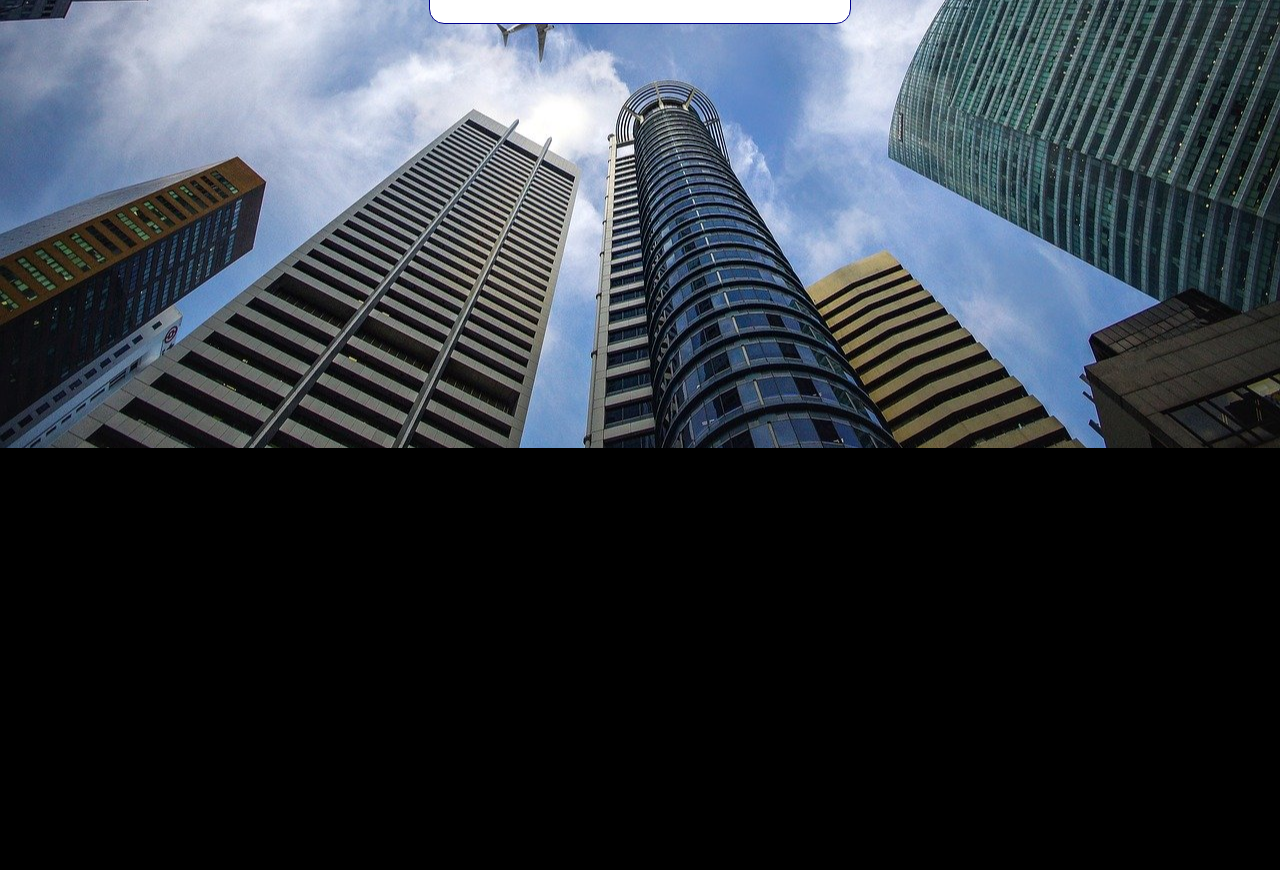
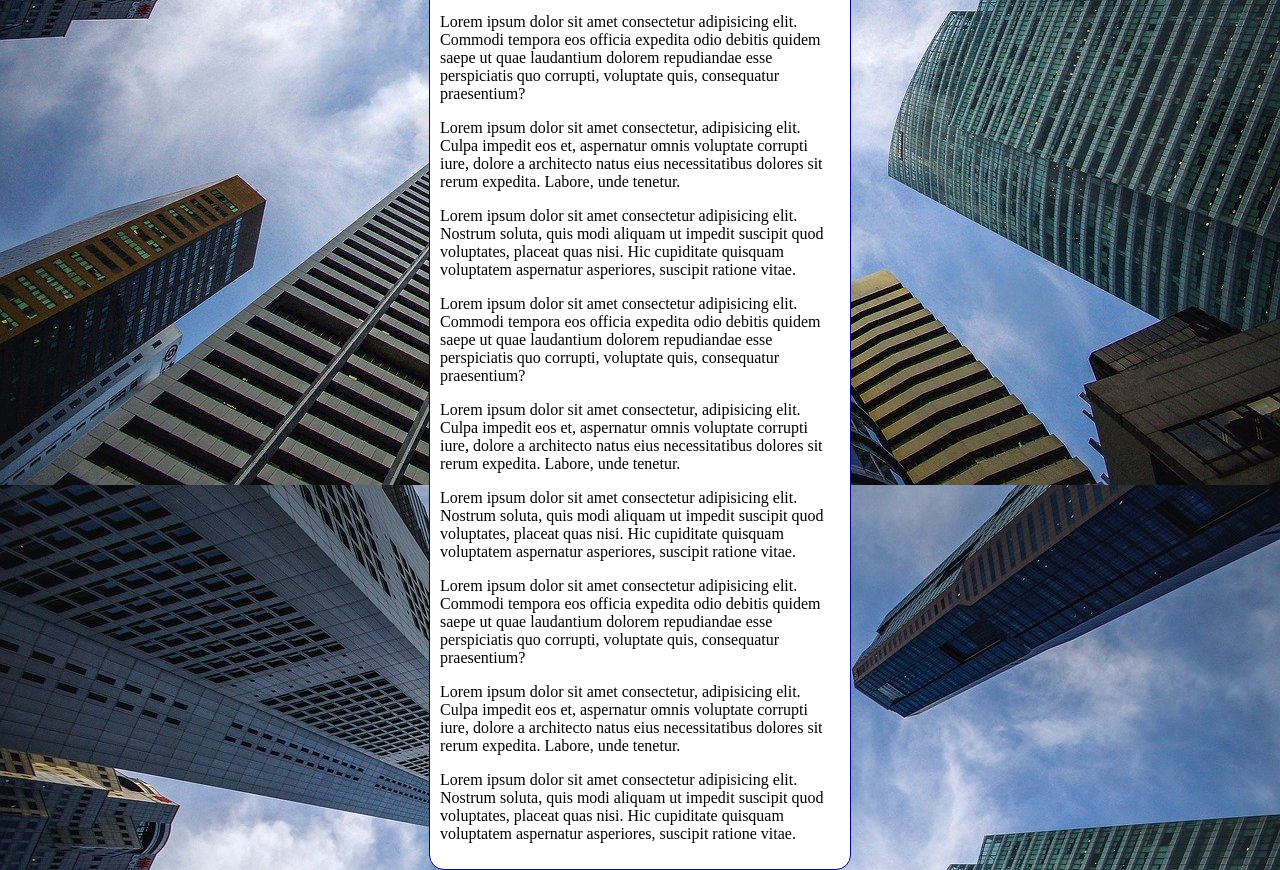
Before and after one commit to thalyssonmota/html-css, a plain HTML site: page exercicios/ex022/fundo006.html in a window 1280 px wide. Shown: the part 368-1238 px from the top of the page. Before the commit the page ends 816 px from the top, so only its background shows below. Drawn offline with Linux system fonts and the light colour scheme.

Commit message:
mudanças

```diff
--- a/exercicios/ex022/fundo006.html
+++ b/exercicios/ex022/fundo006.html
@@ -12,14 +12,22 @@
             background-position: center center;
             background-repeat: no-repeat;
             background-size: cover;
+            background-attachment:fixed;
+
+            /*Shorthand - background
+            color > image > position > repeat > size > attachment */
+
+            /*background: black  center center no-repeat fixed;
+            background-size: cover;*/
         }
         main{
             background-color: white;
-            width: 400px;
+            max-width: 400px;
             padding: 10px;
             margin: auto;
             border: 1px solid darkblue;
             border-radius: 15px;
+
         }
     </style>
 </head>
@@ -29,6 +37,14 @@
         <p>Lorem ipsum dolor sit amet consectetur adipisicing elit. Commodi tempora eos officia expedita odio debitis quidem saepe ut quae laudantium dolorem repudiandae esse perspiciatis quo corrupti, voluptate quis, consequatur praesentium?</p>
         <p>Lorem ipsum dolor sit amet consectetur, adipisicing elit. Culpa impedit eos et, aspernatur omnis voluptate corrupti iure, dolore a architecto natus eius necessitatibus dolores sit rerum expedita. Labore, unde tenetur.</p>
         <p>Lorem ipsum dolor sit amet consectetur adipisicing elit. Nostrum soluta, quis modi aliquam ut impedit suscipit quod voluptates, placeat quas nisi. Hic cupiditate quisquam voluptatem aspernatur asperiores, suscipit ratione vitae.</p>
+        <p>Lorem ipsum dolor sit amet consectetur adipisicing elit. Commodi tempora eos officia expedita odio debitis quidem saepe ut quae laudantium dolorem repudiandae esse perspiciatis quo corrupti, voluptate quis, consequatur praesentium?</p>
+        <p>Lorem ipsum dolor sit amet consectetur, adipisicing elit. Culpa impedit eos et, aspernatur omnis voluptate corrupti iure, dolore a architecto natus eius necessitatibus dolores sit rerum expedita. Labore, unde tenetur.</p>
+        <p>Lorem ipsum dolor sit amet consectetur adipisicing elit. Nostrum soluta, quis modi aliquam ut impedit suscipit quod voluptates, placeat quas nisi. Hic cupiditate quisquam voluptatem aspernatur asperiores, suscipit ratione vitae.</p>
+        <p>Lorem ipsum dolor sit amet consectetur adipisicing elit. Commodi tempora eos officia expedita odio debitis quidem saepe ut quae laudantium dolorem repudiandae esse perspiciatis quo corrupti, voluptate quis, consequatur praesentium?</p>
+        <p>Lorem ipsum dolor sit amet consectetur, adipisicing elit. Culpa impedit eos et, aspernatur omnis voluptate corrupti iure, dolore a architecto natus eius necessitatibus dolores sit rerum expedita. Labore, unde tenetur.</p>
+        <p>Lorem ipsum dolor sit amet consectetur adipisicing elit. Nostrum soluta, quis modi aliquam ut impedit suscipit quod voluptates, placeat quas nisi. Hic cupiditate quisquam voluptatem aspernatur asperiores, suscipit ratione vitae.</p><p>Lorem ipsum dolor sit amet consectetur adipisicing elit. Commodi tempora eos officia expedita odio debitis quidem saepe ut quae laudantium dolorem repudiandae esse perspiciatis quo corrupti, voluptate quis, consequatur praesentium?</p>
+        <p>Lorem ipsum dolor sit amet consectetur, adipisicing elit. Culpa impedit eos et, aspernatur omnis voluptate corrupti iure, dolore a architecto natus eius necessitatibus dolores sit rerum expedita. Labore, unde tenetur.</p>
+        <p>Lorem ipsum dolor sit amet consectetur adipisicing elit. Nostrum soluta, quis modi aliquam ut impedit suscipit quod voluptates, placeat quas nisi. Hic cupiditate quisquam voluptatem aspernatur asperiores, suscipit ratione vitae.</p>
     </main>
 
 </body>
```
